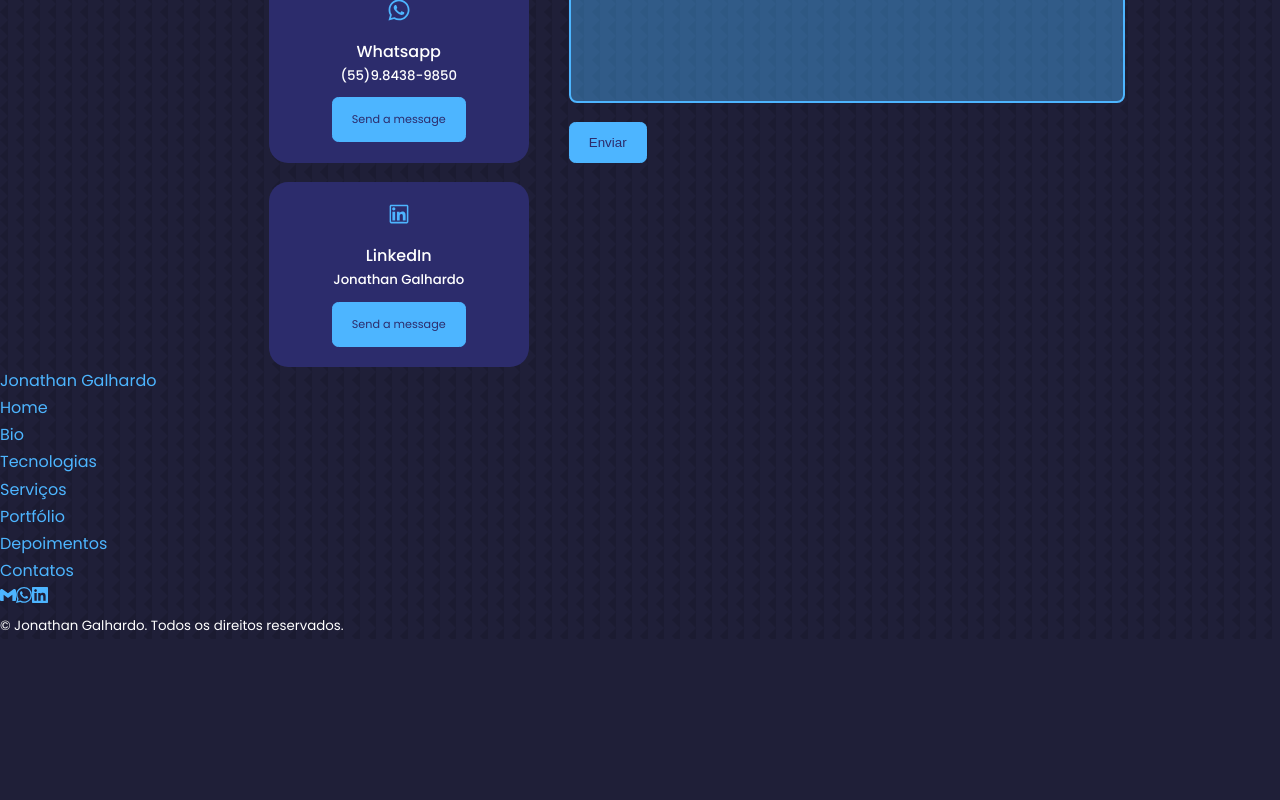
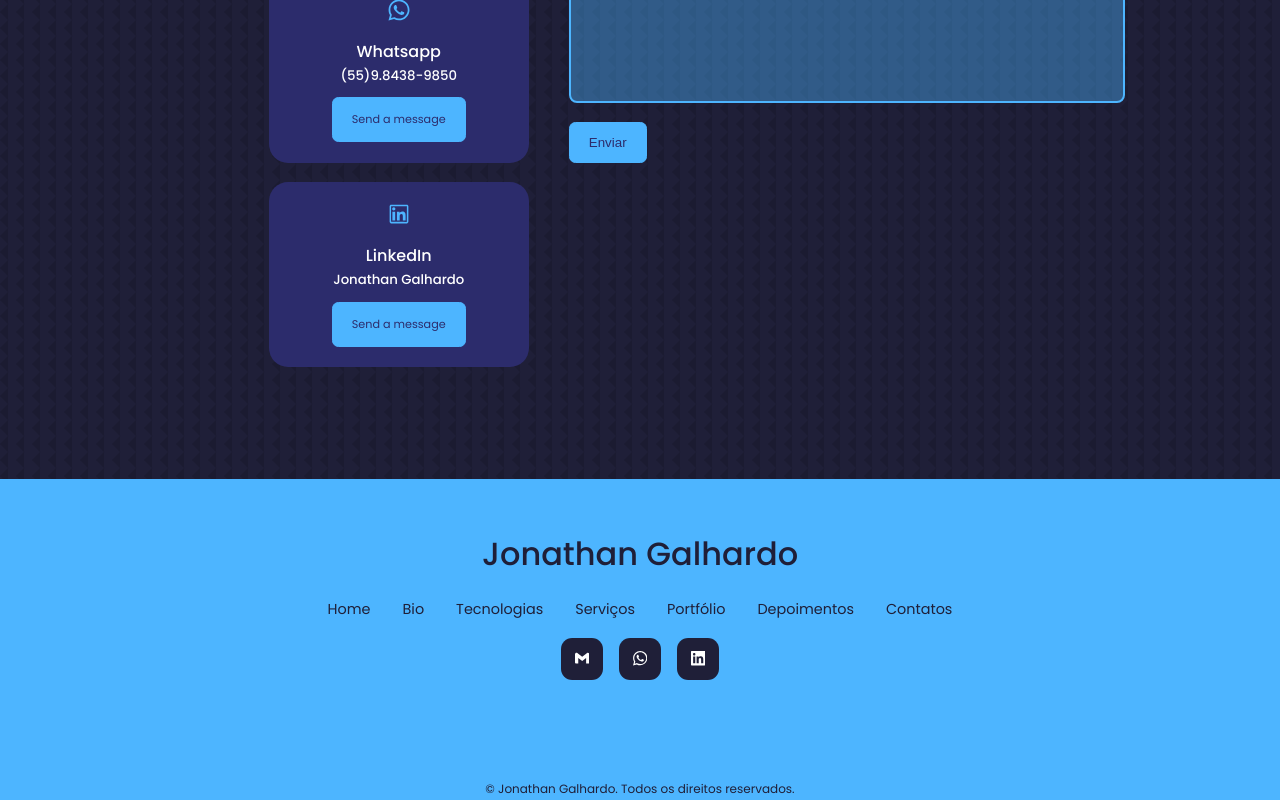
Before and after one commit to Jonathan-Galhardo/Portfolio-React, a React (Create React App) app: page / in a window 1280 px wide. Shown: the part 5052-5852 px from the top of the page. Before the commit the page ends 5691 px from the top, so only its background shows below. Built offline with nearby package versions, Linux system fonts and the light colour scheme.

Commit message:
CSS footer

```diff
--- a/src/components/footer/footer.css
+++ b/src/components/footer/footer.css
@@ -0,0 +1,53 @@
+footer {
+  background: var(--color-primary);
+  padding: 3rem 0;
+  text-align: center;
+  font-size: 0.9rem;
+  margin-top: 7rem;
+}
+
+footer a {
+  color: var(--color-bg);
+}
+
+.footer__logo {
+  font-size: 2rem;
+  font-weight: 500;
+  margin-bottom: 1rem;
+  display: inline-block;
+}
+
+.links {
+  display: flex;
+  flex-wrap: wrap;
+  justify-content: center;
+  gap: 2rem;
+  margin: 0 auto 1rem;
+}
+
+.footer__socials {
+  display: flex;
+  justify-content: center;
+  gap: 1rem;
+  margin-bottom: 6rem;
+}
+
+.footer__socials a {
+  background: var(--color-bg);
+  color: var(--color-white);
+  padding: 0.8rem;
+  border-radius: 0.7rem;
+  display: flex;
+  border: 1px solid transparent;
+}
+
+.footer__socials a:hover {
+  background: transparent;
+  color: var(--color-bg);
+  border-color:var(--color-bg) ;
+}
+
+.footer__copyright {
+  margin-bottom: -3rem;
+  color: var(--color-bg);
+}
```
